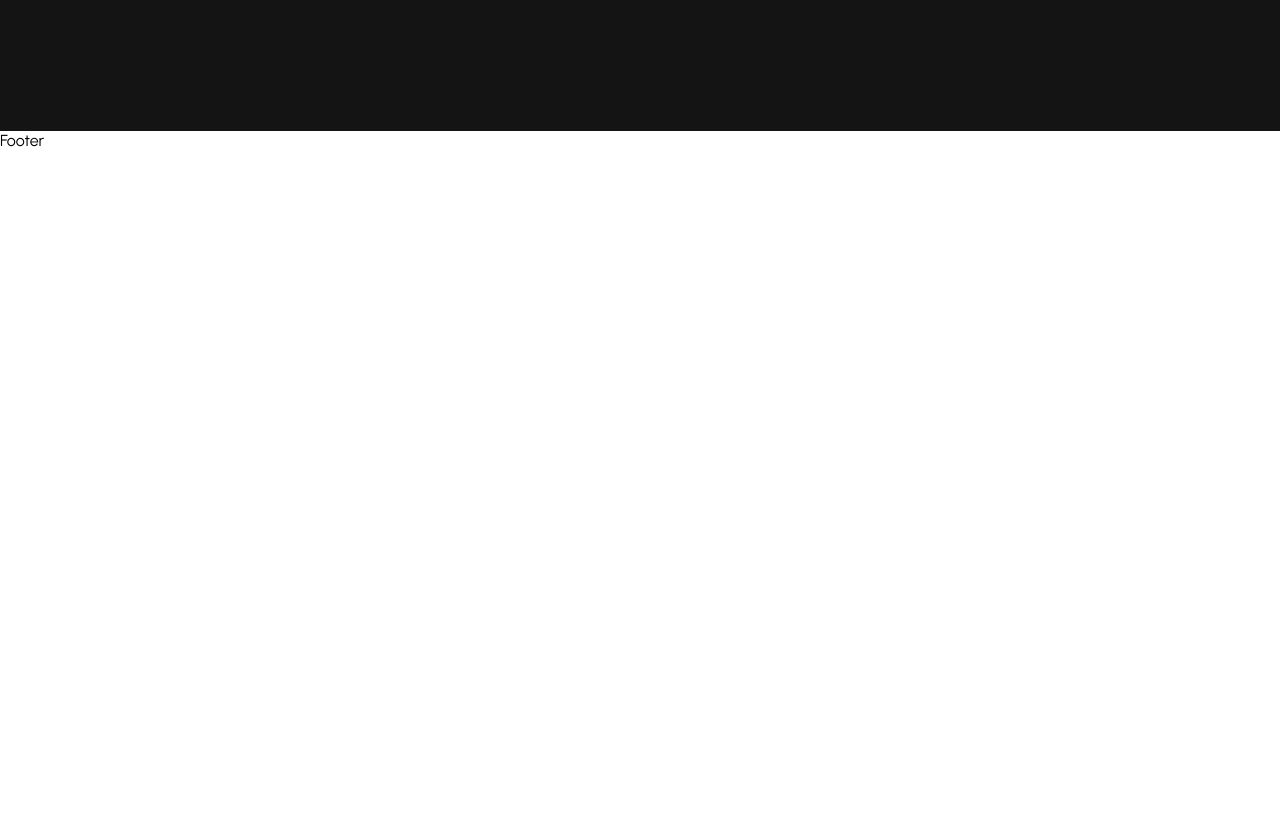
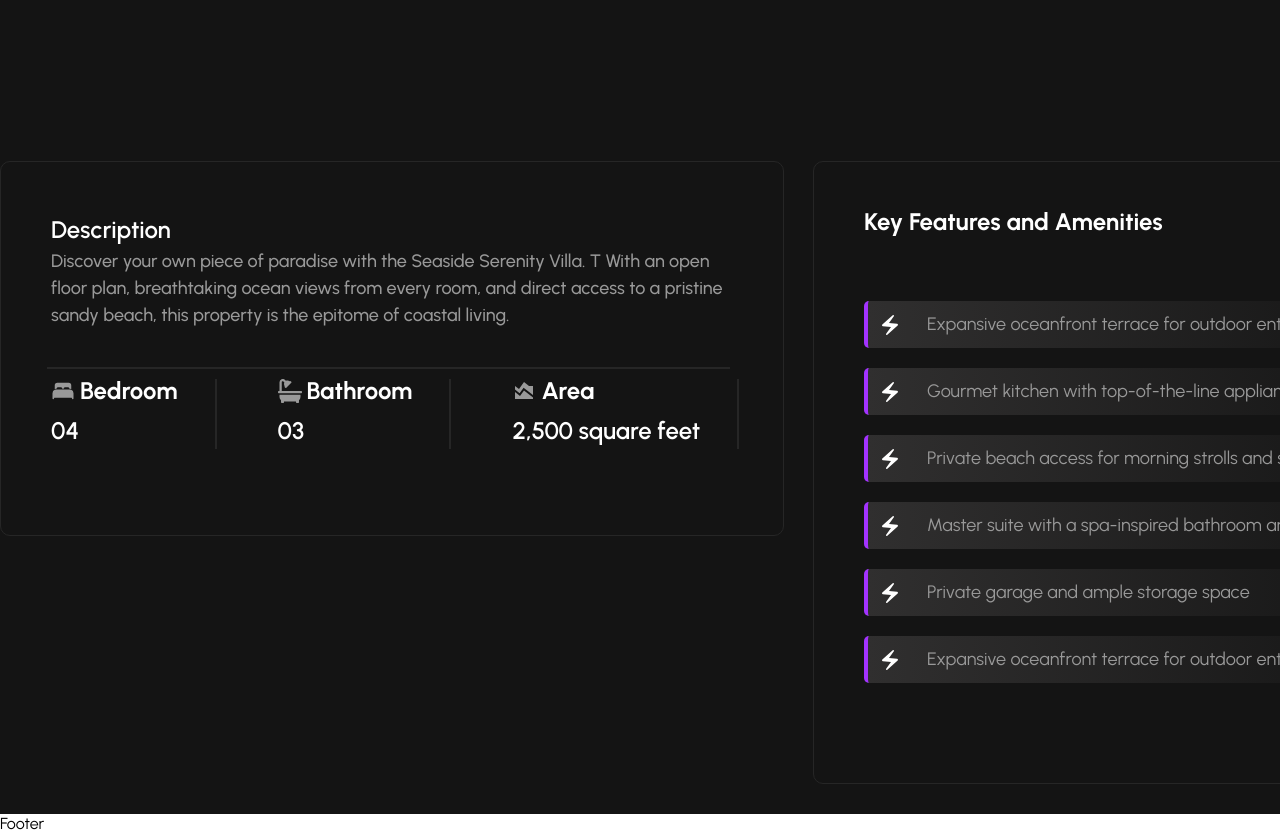
Before and after one commit to km-saifullah/realstate_app, a React (Vite) app: page /propertydetails in a window 1280 px wide. Shown: the part 1360-2193 px from the top of the page. Before the commit the page ends 1510 px from the top, so only its background shows below. Built offline with nearby package versions, Linux system fonts and the light colour scheme.

Commit message:
Discribtion section and Key Features

```diff
--- a/src/pages/property_details/PropertyDetails.jsx
+++ b/src/pages/property_details/PropertyDetails.jsx
@@ -1,8 +1,14 @@
 import React from "react";
 import PropertyBanner from "../../sections/property_details/PropertyBanner";
+import PropertyDisc from "../../sections/property_details/PropertyDisc";
 
 const Propertydetails = () => {
-  return <PropertyBanner />;
+  return(
+    <>
+      <PropertyBanner />
+      <PropertyDisc/>
+    </>
+  );
 };
 
 export default Propertydetails;
--- /dev/null
+++ b/src/sections/property_details/PropertyDisc.css
@@ -0,0 +1,108 @@
+.propertyDiscribtion{
+    background-color: #141414;
+    color: #FFF;
+    padding: 30px 0;
+}
+.propertyDiscribtion_wrapper{
+    display: flex;
+    justify-content: space-between;
+}
+.propertyDiscribtion .discribtion{
+    width: 784px;
+    height: 375px;
+    padding: 50px;
+    border: 1px solid #262626;
+    border-radius: 10px;
+    position: relative;
+}
+
+.propertyDiscribtion .discribtion::after{
+    position: absolute;
+    content: "";
+    bottom: 166px;
+    left: 46px;
+    width: 683px;
+    height: 2px;
+    background-color: #262626;
+
+}
+.propertyDiscribtion .discribtion .headline h2{
+    font-size: 24px;
+    font-weight: 600;
+    line-height: 150%;
+}
+.propertyDiscribtion .discribtion .headline p{
+    font-size: 18px;
+    font-weight: 500;
+    line-height: 150%;
+    color: #999999;
+}
+
+.propertydicDrisc{
+    display: flex;
+    align-items: center;
+    column-gap: 100px;
+
+}
+
+.room_details{
+    margin-top: 50px;
+    position: relative;
+}
+ .room_details::after{
+    height: 100%;
+    width: 2px;
+    position: absolute;
+    content: "";
+    top: 0;
+    right: -39px;
+    background-color: #262626;
+}
+.room_details .card{
+    display: flex;
+    align-items: center;
+    column-gap: 5px;
+    text-transform: capitalize;
+    margin-bottom: 10px;
+}
+.room_details .icon{
+    color: #999999;
+    font-size: 24px;
+}
+
+ .room_details p{
+    font-size: 24px;
+    font-weight: 600;
+    line-height: 150%;
+}
+
+
+.keyFeatures{
+    width: 783px;
+    border: 1px solid #262626;
+    border-radius: 10px;
+    padding: 50px;
+}
+
+.featureList{
+    padding: 50px 0;
+}
+.featureList .listType{
+    display: flex;
+    align-items: center;
+    background: linear-gradient(90deg, rgb(48, 47, 47) 0%, rgba(153,153,153,0) 82%);
+    padding: 10px 0;
+    margin-top: 20px;
+    border-radius: 5px;
+    border-left: 4px solid #a333ff;
+}
+.featureList .listType .icon{
+    font-size: 24px;
+    margin: 0 10px;
+}
+.featureList .listType p{
+    margin-left: 15px;
+    font-size: 18px;
+    line-height: 150%;
+    color: #999999;
+}
--- /dev/null
+++ b/src/sections/property_details/PropertyDisc.jsx
@@ -0,0 +1,89 @@
+import React from 'react'
+import "./PropertyDisc.css"
+import { IoBed } from "react-icons/io5";
+import { FaBath } from "react-icons/fa";
+import { MdAreaChart } from "react-icons/md";
+import { MdOutlineElectricBolt } from "react-icons/md";
+
+const PropertyDisc = () => {
+  return (
+    <section className='propertyDiscribtion'>
+        <div className="container">
+            <div className="propertyDiscribtion_wrapper">
+                <div className="discribtion">
+                    <div className="headline">
+                        <h2>Description</h2>
+                        <p>Discover your own piece of paradise with the Seaside Serenity Villa. T With an open floor plan, breathtaking ocean views from every room, and direct access to a pristine sandy beach, this property is the epitome of coastal living.</p>
+                    </div>
+                    <div className="propertydicDrisc">
+                        <div className="room_details">
+                            <div className='card'>
+                                <IoBed className='icon'/>
+                                <h2>bedroom</h2>
+                            </div>
+                            <p>04</p>
+                        </div>
+                        <div className="room_details">
+                            <div className='card'>
+                                <FaBath className='icon'/>
+                                <h2>bathroom</h2>
+                            </div>
+                            <p>03</p>
+                        </div>
+                        <div className="room_details">
+                            <div className='card'>
+                                <MdAreaChart className='icon'/>
+                                <h2>area</h2>
+                            </div>
+                            <p>2,500 square feet</p>
+                        </div>
+                    </div>
+                </div>
+                <div className="keyFeatures">
+                    <h2>Key Features and Amenities</h2>
+                    <div className="featureList">
+                        <div className="listType">
+                            <MdOutlineElectricBolt className='icon'/>
+                            <p>
+                            Expansive oceanfront terrace for outdoor entertaining
+                            </p>
+                        </div>
+                        <div className="listType">
+                            <MdOutlineElectricBolt className='icon'/>
+                            <p>
+                            Gourmet kitchen with top-of-the-line appliances
+                            </p>
+                        </div>
+                        <div className="listType">
+                            <MdOutlineElectricBolt className='icon'/>
+                            <p>
+                            Private beach access for morning strolls and sunset views
+                            </p>
+                        </div>
+                        <div className="listType">
+                            <MdOutlineElectricBolt className='icon'/>
+                            <p>
+                            Master suite with a spa-inspired bathroom and ocean-facing balcony
+                            </p>
+                        </div>
+                        <div className="listType">
+                            <MdOutlineElectricBolt className='icon'/>
+                            <p>
+                            Private garage and ample storage space
+                            </p>
+                        </div>
+                        <div className="listType">
+                            <MdOutlineElectricBolt className='icon'/>
+                            <p>
+                            Expansive oceanfront terrace for outdoor entertaining
+                            </p>
+                        </div>
+                    </div>
+                </div>
+            </div>
+        </div>
+    </section>
+  )
+}
+
+export default PropertyDisc
```
Also changed, not shown: src/components/property_details/PropertyBanner.jsx (renamed from src/component/property_details/PropertyBanner.jsx), src/sections/property_details/PropertyGalary.jsx (deleted), src/sections/property_details/propertyGalary.css (deleted).
